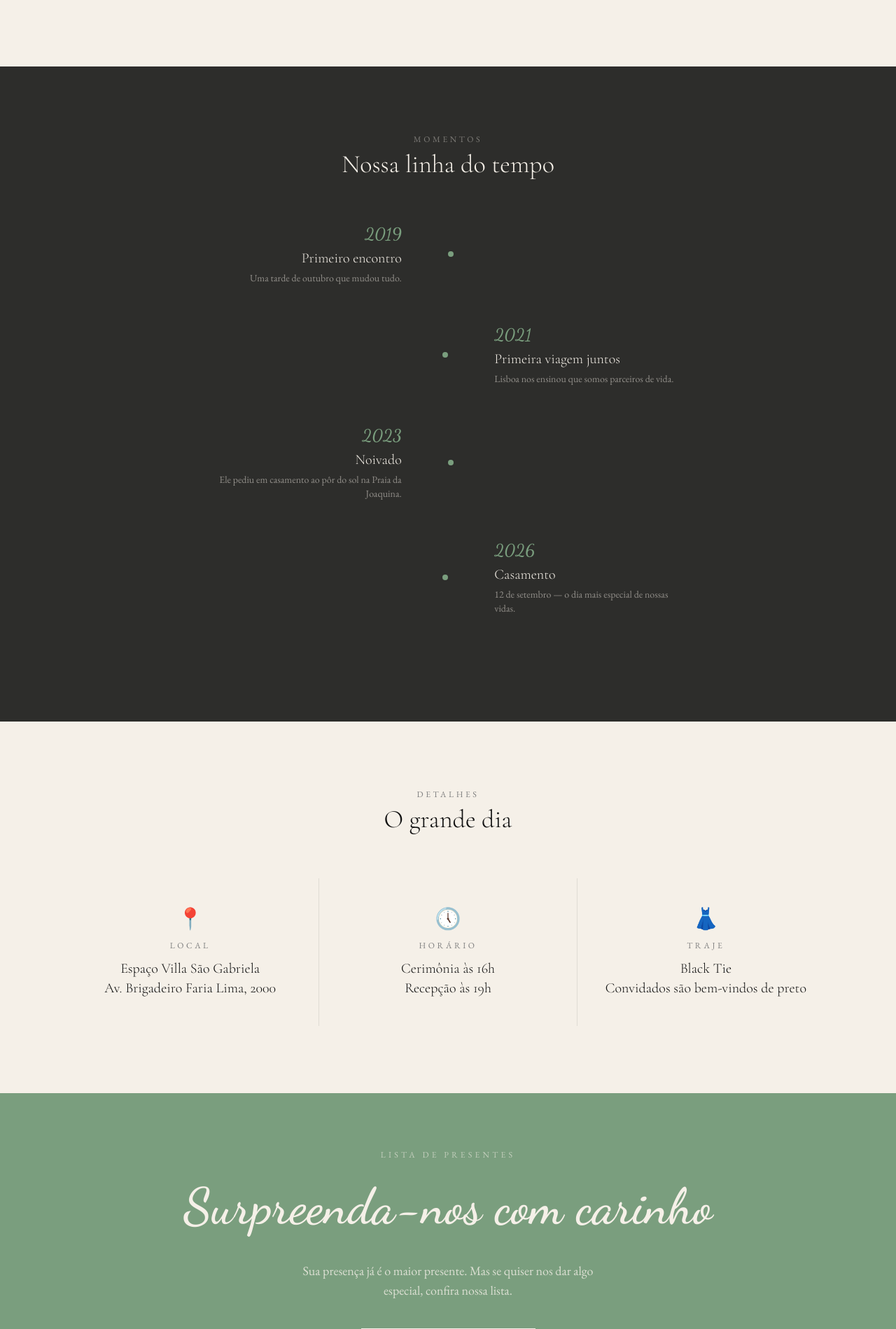
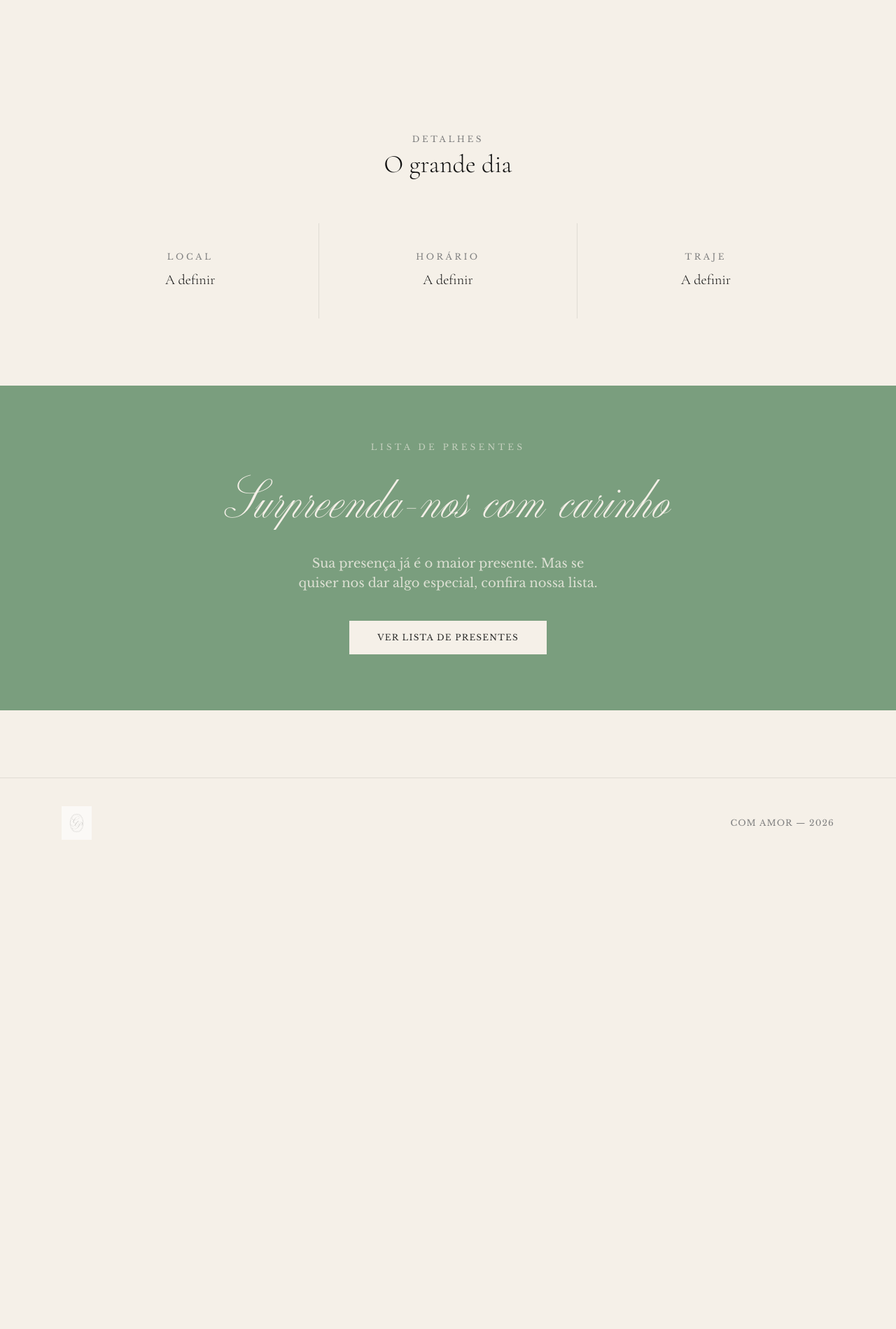
Before and after one commit to duduetc/CasamentoPauloGabie, a FastAPI app: page / in a window 1280 px wide. Shown: the part 1763-3662 px from the top of the page at 70% size. After the commit the page ends 2963 px from the top, so only its background shows below. Run offline with FastAPI, Linux system fonts and the light colour scheme; some libraries are stand-ins or nearby versions.

Commit message:
Aplica identidade visual: fonte Altesse Std, monograma, Libre Baskerville, remove timeline e emojis, ajusta data para 07/09/2026

```diff
--- a/app/templates/base.html
+++ b/app/templates/base.html
@@ -11,10 +11,19 @@
   <!-- HTMX -->
   <script src="https://unpkg.com/htmx.org@1.9.12"></script>
 
-  <!-- Google Fonts approximations (IvyOra → Cormorant Garamond; script → Dancing Script) -->
+  <!-- Altesse Std (local) + Google Fonts (IvyOra Display → Cormorant Garamond; Baskerville Pro → Libre Baskerville) -->
   <link rel="preconnect" href="https://fonts.googleapis.com">
   <link rel="preconnect" href="https://fonts.gstatic.com" crossorigin>
-  <link href="https://fonts.googleapis.com/css2?family=Cormorant+Garamond:ital,wght@0,300;0,400;0,500;0,600;1,300;1,400&family=Dancing+Script:wght@600;700&family=EB+Garamond:ital,wght@0,400;0,500;1,400&display=swap" rel="stylesheet">
+  <link href="https://fonts.googleapis.com/css2?family=Cormorant+Garamond:ital,wght@0,300;0,400;0,500;0,600;1,300;1,400&family=Libre+Baskerville:ital,wght@0,400;0,700;1,400&display=swap" rel="stylesheet">
+  <style>
+    @font-face {
+      font-family: 'Altesse Std';
+      src: url('/static/fonts/AltesseStd-DEMO-Regular38pt.otf') format('opentype');
+      font-weight: normal;
+      font-style: normal;
+      font-display: swap;
+    }
+  </style>
 
   <script>
     tailwind.config = {
@@ -28,9 +37,9 @@
             muted:   '#808080',
           },
           fontFamily: {
-            script:  ['"Dancing Script"', 'cursive'],
+            script:  ['"Altesse Std"', 'cursive'],
             display: ['"Cormorant Garamond"', 'serif'],
-            body:    ['"EB Garamond"', 'serif'],
+            body:    ['"Libre Baskerville"', 'serif'],
           },
         }
       }
@@ -39,7 +48,7 @@
 
   <style>
     html { scroll-behavior: smooth; }
-    body { background-color: #F5F0E8; color: #111111; font-family: 'EB Garamond', serif; }
+    body { background-color: #F5F0E8; color: #111111; font-family: 'Libre Baskerville', serif; }
 
     /* thin horizontal rule used in brand guide */
     .rule { border-top: 1px solid #2D2D2B; width: 2rem; }
@@ -76,7 +85,7 @@
   <!-- ── Navigation ─────────────────────────────────────────────── -->
   <nav class="fixed top-0 left-0 right-0 z-40 bg-cream/90 backdrop-blur-sm border-b border-charcoal/10">
     <div class="max-w-6xl mx-auto px-6 py-4 flex items-center justify-between">
-      <a href="/" class="font-script text-2xl text-charcoal tracking-wide">P & G</a>
+      <a href="/"><img src="/static/images/monograma.png" alt="G & P" class="h-10"></a>
       <ul class="flex gap-8 text-sm font-body tracking-widest uppercase text-charcoal/70">
         <li><a href="/" class="nav-link hover:text-charcoal transition-colors">Início</a></li>
         <li><a href="/presentes" class="nav-link hover:text-charcoal transition-colors">Presentes</a></li>
@@ -92,7 +101,7 @@
   <!-- ── Footer ─────────────────────────────────────────────────── -->
   <footer class="border-t border-charcoal/10 py-10 mt-24">
     <div class="max-w-6xl mx-auto px-6 flex flex-col md:flex-row items-center justify-between gap-4">
-      <p class="font-script text-xl text-charcoal/60">Gabriela & Paulo Isaque</p>
+      <img src="/static/images/monograma.png" alt="G & P" class="h-12 opacity-60">
       <p class="font-body text-xs text-muted tracking-widest uppercase">Com amor — 2026</p>
     </div>
   </footer>
--- a/app/templates/pages/home.html
+++ b/app/templates/pages/home.html
@@ -23,7 +23,7 @@
 
   /* Parallax-like section divider */
   .divider-script {
-    font-family: 'Dancing Script', cursive;
+    font-family: 'Altesse Std', cursive;
     font-size: clamp(3rem, 8vw, 6rem);
     line-height: 1;
     color: transparent;
@@ -34,15 +34,6 @@
     overflow: hidden;
   }
 
-  /* Timeline */
-  .timeline-line {
-    position: absolute;
-    left: 50%;
-    top: 0; bottom: 0;
-    width: 1px;
-    background: linear-gradient(to bottom, transparent, #2D2D2B 20%, #2D2D2B 80%, transparent);
-    transform: translateX(-50%);
-  }
 </style>
 {% endblock %}
 
@@ -95,10 +86,10 @@
 ──────────────────────────────────────────────────────────── -->
 <div class="overflow-hidden py-6 border-y border-charcoal/10 bg-cream">
   <div class="divider-script animate-[marquee_18s_linear_infinite]">
-    Gabriela &amp; Paulo Isaque &nbsp;·&nbsp; 12.09.2026 &nbsp;·&nbsp;
-    Gabriela &amp; Paulo Isaque &nbsp;·&nbsp; 12.09.2026 &nbsp;·&nbsp;
-    Gabriela &amp; Paulo Isaque &nbsp;·&nbsp; 12.09.2026 &nbsp;·&nbsp;
-    Gabriela &amp; Paulo Isaque &nbsp;·&nbsp; 12.09.2026
+    Gabriela &amp; Paulo Isaque &nbsp;·&nbsp; 07.09.2026 &nbsp;·&nbsp;
+    Gabriela &amp; Paulo Isaque &nbsp;·&nbsp; 07.09.2026 &nbsp;·&nbsp;
+    Gabriela &amp; Paulo Isaque &nbsp;·&nbsp; 07.09.2026 &nbsp;·&nbsp;
+    Gabriela &amp; Paulo Isaque &nbsp;·&nbsp; 07.09.2026
   </div>
 </div>
 <style>
@@ -157,39 +148,6 @@
 </section>
 
 <!-- ────────────────────────────────────────────────────────────
-     TIMELINE
-──────────────────────────────────────────────────────────── -->
-<section class="bg-charcoal py-24">
-  <div class="max-w-3xl mx-auto px-6">
-    <p class="font-body text-xs tracking-[.3em] uppercase text-cream/40 text-center mb-2">Momentos</p>
-    <h2 class="font-display text-4xl text-cream font-light text-center mb-16">Nossa linha do tempo</h2>
-
-    <div class="relative">
-      <div class="timeline-line"></div>
-
-      {% set events = [
-        ("2019", "Primeiro encontro", "Uma tarde de outubro que mudou tudo."),
-        ("2021", "Primeira viagem juntos", "Lisboa nos ensinou que somos parceiros de vida."),
-        ("2023", "Noivado", "Ele pediu em casamento ao pôr do sol na Praia da Joaquina."),
-        ("2026", "Casamento", "12 de setembro — o dia mais especial de nossas vidas."),
-      ] %}
-
-      {% for year, title, desc in events %}
-      <div class="flex items-center gap-8 mb-14 {% if loop.index is even %}flex-row-reverse{% endif %}">
-        <div class="w-1/2 {% if loop.index is even %}text-left{% else %}text-right{% endif %} pr-8 pl-8">
-          <p class="font-script text-sage text-2xl mb-1">{{ year }}</p>
-          <h3 class="font-display text-cream text-xl font-light">{{ title }}</h3>
-          <p class="font-body text-cream/50 text-sm mt-1">{{ desc }}</p>
-        </div>
-        <div class="relative z-10 w-3 h-3 rounded-full bg-sage border-2 border-charcoal flex-shrink-0"></div>
-        <div class="w-1/2"></div>
-      </div>
-      {% endfor %}
-    </div>
-  </div>
-</section>
-
-<!-- ────────────────────────────────────────────────────────────
      INFORMAÇÕES DO EVENTO
 ──────────────────────────────────────────────────────────── -->
 <section class="max-w-6xl mx-auto px-6 py-24">
@@ -198,13 +156,12 @@
 
   <div class="grid md:grid-cols-3 gap-px bg-charcoal/10">
     {% set details = [
-      ("📍", "Local", "Espaço Villa São Gabriela\nAv. Brigadeiro Faria Lima, 2000"),
-      ("🕔", "Horário", "Cerimônia às 16h\nRecepção às 19h"),
-      ("👗", "Traje", "Black Tie\nConvidados são bem-vindos de preto"),
+      ("Local", "A definir"),
+      ("Horário", "A definir"),
+      ("Traje", "A definir"),
     ] %}
-    {% for icon, label, text in details %}
+    {% for label, text in details %}
     <div class="bg-cream p-10 text-center flex flex-col items-center gap-3">
-      <span class="text-3xl">{{ icon }}</span>
       <p class="font-body text-xs tracking-[.3em] uppercase text-muted">{{ label }}</p>
       <p class="font-display text-xl font-light leading-snug whitespace-pre-line">{{ text }}</p>
     </div>
@@ -234,7 +191,7 @@
 {% block scripts %}
 <script>
   // Countdown timer
-  const weddingDate = new Date('2026-09-12T16:00:00');
+  const weddingDate = new Date('2026-09-07T16:00:00');
   function updateCountdown() {
     const now = new Date();
     const diff = weddingDate - now;
```
Also changed, not shown: app/static/fonts/AltesseStd-DEMO-Regular38pt.otf (added), app/static/images/monograma.png (added), 1 other file.
